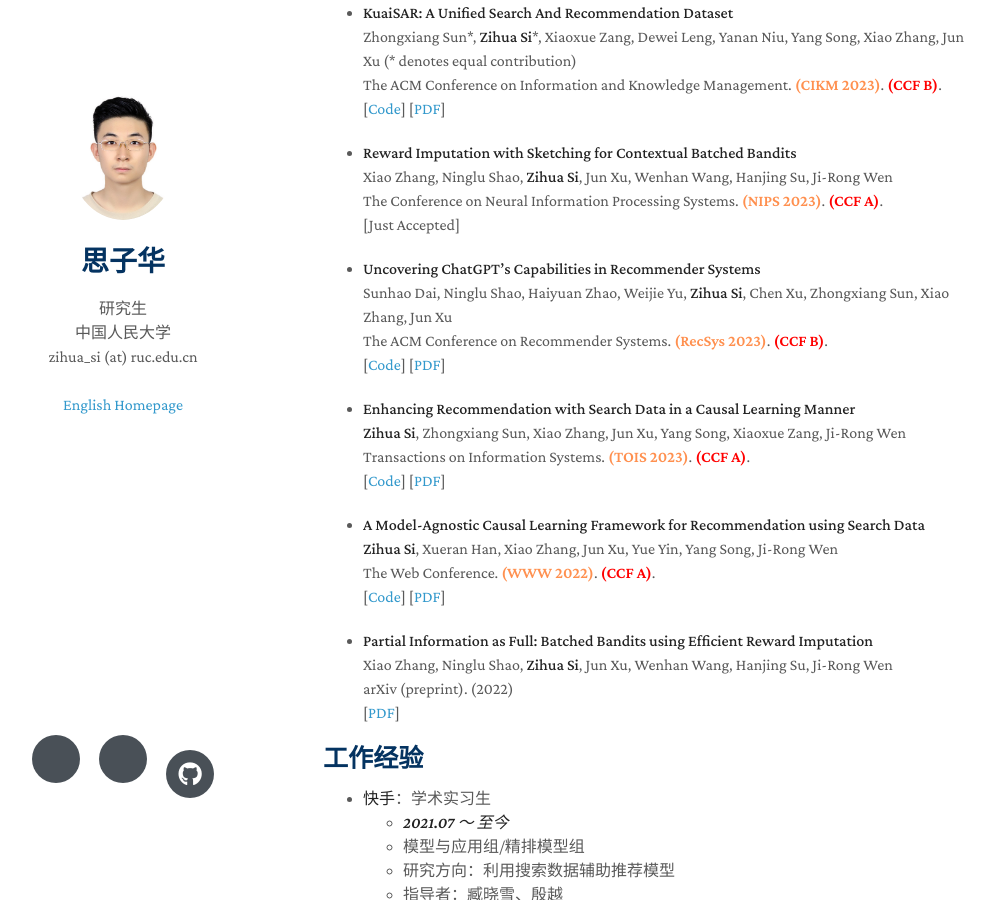
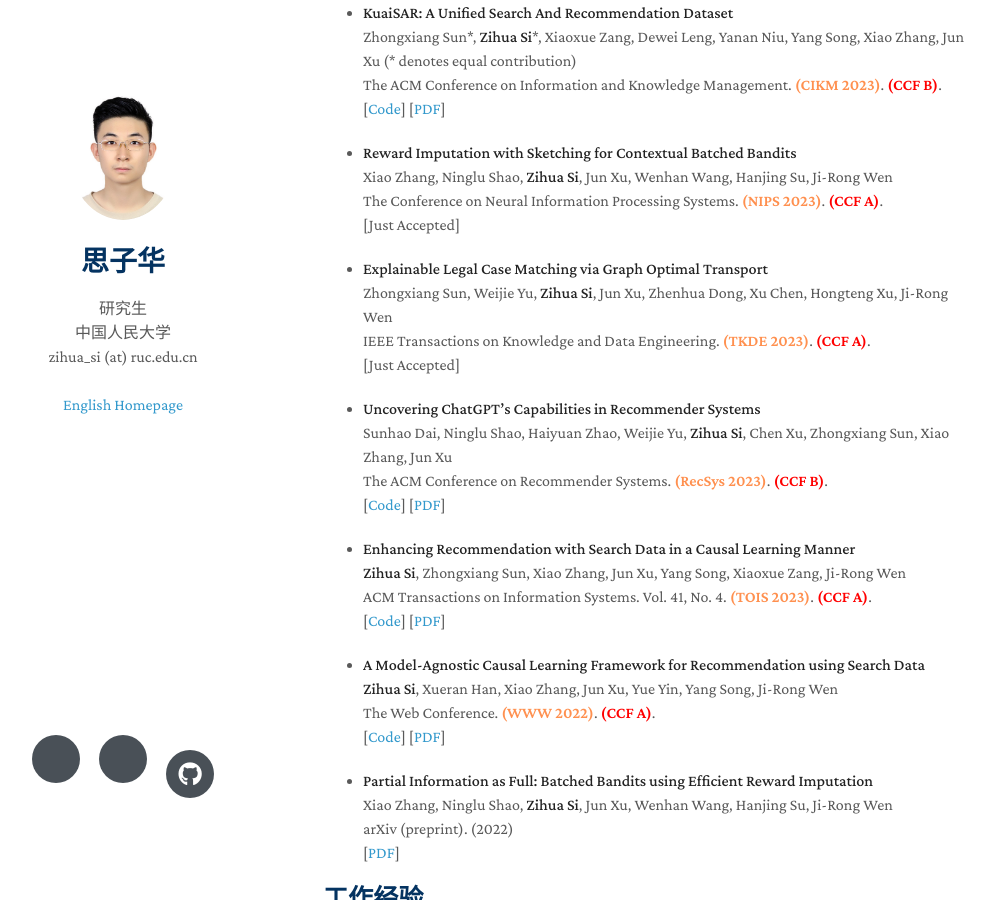
Before and after one commit to Ethan00Si/ethan00si.github.io, a Jekyll site: the page built from zh.md, in a window 1280 px wide and 900 px high, scrolled down 644 px. Shown: the whole window, without its empty margins (147-1141 px from the left). Built offline with Jekyll 4.4.1, drawn with Linux system fonts in a browser that asks for light colours; nearby versions of some CDN libraries; a style sheet for code colours, icons or effects is not loaded.

Commit message:
add TKDE paper

```diff
--- a/_config.yml
+++ b/_config.yml
@@ -29,5 +29,4 @@ future: True
 base_url: https://ethan00si.github.io
 # base_url : http://127.0.0.1:4000  # debug in local
 
-# timezone: Asia/Shanghai
-timezone: America/New_York
+timezone: Asia/Shanghai
--- a/zh.md
+++ b/zh.md
@@ -50,6 +50,15 @@ layout: homepage_zh
   <br>
   [Just Accepted]
 
+- **Explainable Legal Case Matching via Graph Optimal Transport**
+  <br>
+  Zhongxiang Sun, Weijie Yu, **Zihua Si**, Jun Xu, Zhenhua Dong, Xu Chen, Hongteng Xu, Ji-Rong Wen
+  <br>
+  IEEE Transactions on Knowledge and Data Engineering. <span style="color:#ff904f;font-weight:1000">(TKDE 2023)</span>.
+  <span style="color:red;font-weight:1000">(CCF A)</span>.
+  <br>
+  [Just Accepted]
+
 - **Uncovering ChatGPT's Capabilities in Recommender Systems**
   <br>
   Sunhao Dai, Ninglu Shao, Haiyuan Zhao, Weijie Yu, **Zihua Si**, Chen Xu, Zhongxiang Sun, Xiao Zhang, Jun Xu
@@ -63,7 +72,8 @@ layout: homepage_zh
   <br>
   **Zihua Si**, Zhongxiang Sun, Xiao Zhang, Jun Xu, Yang Song, Xiaoxue Zang, Ji-Rong Wen
   <br>
-  Transactions on Information Systems. <span style="color:#ff904f;font-weight:1000">(TOIS 2023)</span>. <span style="color:red;font-weight:1000">(CCF A)</span>.
+  ACM Transactions on Information Systems. Vol. 41, No. 4. <span style="color:#ff904f;font-weight:1000">(TOIS 2023)</span>.
+  <span style="color:red;font-weight:1000">(CCF A)</span>.
   <br>
   [[Code](https://github.com/Ethan00Si/IV4RecPlus-TOIS-2023)]
   [[PDF](https://dl.acm.org/doi/10.1145/3582425)]
```
Also changed, not shown: index.md (+9 -1 lines).
